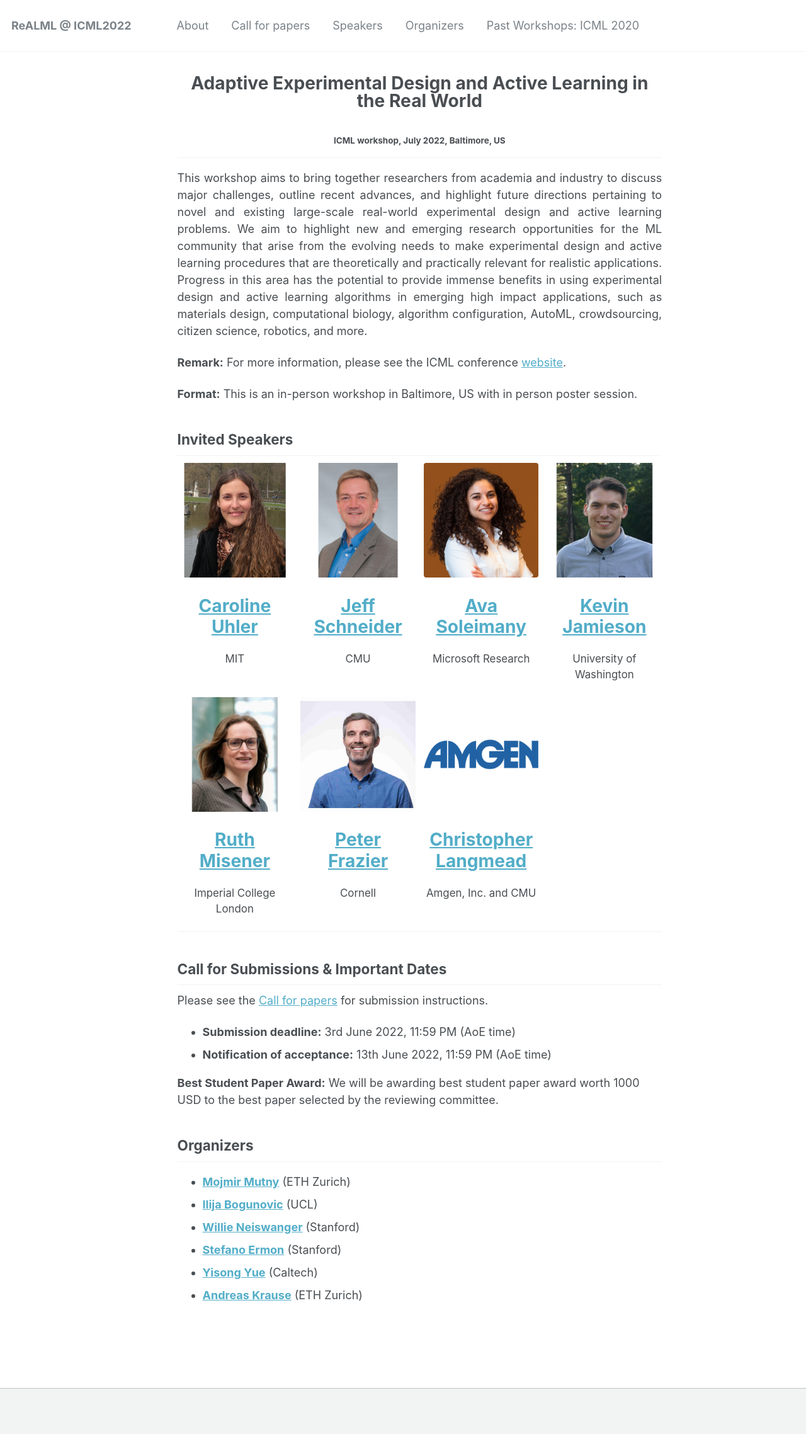
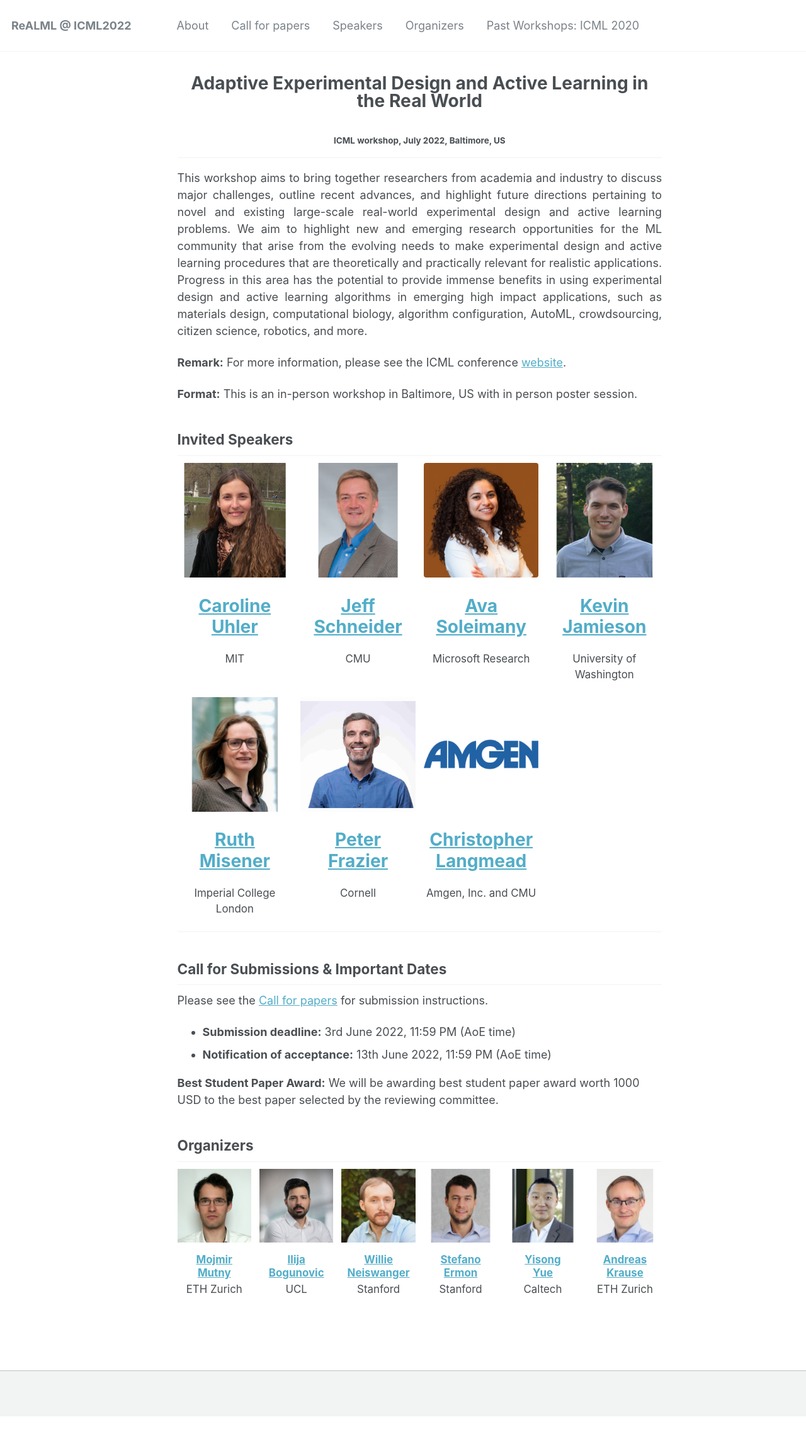
Before and after one commit to realworldml/icml2022, a Jekyll site: the page built from _pages/about.md, in a window 1280 px wide. Shown: the whole page at 63% size. Built offline with Jekyll 4.4.1, drawn with Linux system fonts in a browser that asks for light colours; after the commit the page ends 2249 px from its top, so only the background shows below that.

Commit message:
updated feature_row

```diff
--- /dev/null
+++ b/_includes/feature_row_custom2
@@ -0,0 +1,51 @@
+{% include base_path %}
+
+{% if include.id %}
+  {% assign feature_row2 = page.[include.id] %}
+{% else %}
+  {% assign feature_row_custom2 = page.feature_row_custom2 %}
+{% endif %}
+
+<div class="feature__wrapper2">
+
+  {% for f2 in feature_row_custom2 %}
+
+    {% if f2.url contains "://" %}
+      {% capture f_url %}{{ f2.url }}{% endcapture %}
+    {% else %}
+      {% capture f_url %}{{ f2.url | prepend: base_path }}{% endcapture %}
+    {% endif %}
+
+    <div class="featurecustom2__item{% if include.type %}--{{ include.type }}{% endif %}">
+      <div class="archive__item2">
+        {% if f2.image_path2 %}
+
+          <div class="archive__item-teaser2">
+            <img src=
+              {% if f2.image_path2 contains "://" %}
+                "{{ f2.image_path2 }}"
+              {% else %}
+                "{{ f2.image_path2 | prepend: "/images/" | prepend: base_path }}"
+              {% endif %}
+            alt="{% if f2.alt %}{{ f2.alt }}{% endif %}">
+          </div>
+        {% endif %}
+
+        <div class="archive__item-body2">
+          {% if f2.title2 %}
+            <h5 class="archive__item-title">{{ f2.title2 }}</h5>
+          {% endif %}
+        </div>
+
+        {% if f2.excerpt2 %}
+          <div class="archive__item-excerpt">
+            {{ f2.excerpt2 | markdownify }}
+          </div>
+        {% endif %}
+
+
+      </div>
+    </div>
+  {% endfor %}
+
+</div>
--- a/_pages/about.md
+++ b/_pages/about.md
@@ -32,6 +32,28 @@ feature_row_custom:
   - image_path: speaker-images/amgen-res.jpg
     title: <center><a href="https://www.cs.cmu.edu/~cjl/">Christopher <br> Langmead</a></center>
     excerpt: "Amgen, Inc. and CMU"
+
+
+feature_row_custom2:
+  - image_path2: organizer-images/mojmir.jpg
+    title2: <center> <a href="https://mojmirmutny.github.io">Mojmir<br>  Mutny</a></center>
+    excerpt2: "<center>ETH Zurich</center>"
+  - image_path2: organizer-images/ilija.jpg
+    title2: <center> <a href="http://ilijabogunovic.com">Ilija<br> Bogunovic</a></center>
+    excerpt2: "<center>UCL</center>"
+  - image_path2: organizer-images/willie.jpg
+    title2: <center> <a href="https://www.cs.cmu.edu/~wdn/">Willie<br>  Neiswanger</a> </center>
+    excerpt2: "<center>Stanford</center>"
+  - image_path2: organizer-images/stefano.jpg
+    title2: <center><a href="https://cs.stanford.edu/~ermon/">Stefano<br>  Ermon</a></center>
+    excerpt2: "<center>Stanford</center>"
+  - image_path2: organizer-images/yisong.jpg
+    title2: <center> <a href="http://www.yisongyue.com/">Yisong <br> Yue</a></center>
+    excerpt2: "<center>Caltech</center>"
+  - image_path2: organizer-images/andreas.jpg
+    title2: <center><a href="https://las.inf.ethz.ch/krausea">Andreas <br> Krause</a></center>
+    excerpt2: "<center>ETH Zurich</center>"
+
 
 
 ---
@@ -70,9 +92,12 @@ Please see the [Call for papers](/cfp/) for submission instructions.
 
 Organizers
 ------
-* **[Mojmir Mutny](https://mojmirmutny.github.io)** (ETH Zurich)
+<!-- * **[Mojmir Mutny](https://mojmirmutny.github.io)** (ETH Zurich)
 * **[Ilija Bogunovic](https://ilijabogunovic.com)** (UCL)
 * **[Willie Neiswanger](https://willieneis.github.io/)** (Stanford)
 * **[Stefano Ermon](https://cs.stanford.edu/~ermon/)** (Stanford)
 * **[Yisong Yue](http://www.yisongyue.com/)** (Caltech)
-* **[Andreas Krause](https://las.inf.ethz.ch/krausea)** (ETH Zurich)
+* **[Andreas Krause](https://las.inf.ethz.ch/krausea)** (ETH Zurich) -->
+
+
+{% include feature_row_custom2%}
--- a/_sass/_archive.scss
+++ b/_sass/_archive.scss
@@ -334,3 +334,96 @@
     }
   }
 }
+
+
+
+
+.featurecustom2__item {
+  margin-bottom: 2em;
+  font-size: 1.25rem;
+  margin: auto;
+
+
+  @include breakpoint($small) {
+    margin-bottom: 0;
+    text-align: center;
+
+    @include gallery(2 of 12);
+
+    .feature__item-teaser {
+      max-height: 200px;
+      text-align: center;
+      overflow: hidden;
+    }
+  }
+
+  &--left {
+    @include full();
+    font-size: 1.25rem;
+
+    .archive__item-teaser {
+      margin-bottom: 2em;
+    }
+
+    @include breakpoint($small) {
+      .archive__item-teaser {
+        @include span(5 of 12);
+      }
+
+      .archive__item-body {
+        @include span(7 of 12 last);
+        @include prefix(0.5 of 12);
+        @include suffix(1 of 12);
+      }
+    }
+  }
+
+  &--right {
+    @include full();
+    font-size: 1.25rem;
+
+    .archive__item-teaser {
+      margin-bottom: 2em;
+    }
+
+    @include breakpoint($small) {
+      text-align: right;
+
+      .archive__item-teaser {
+        @include span(5 of 12 rtl);
+      }
+
+      .archive__item-body {
+        @include span(7 of 12 last rtl);
+        @include prefix(0.5 of 12);
+        @include suffix(1 of 12);
+      }
+    }
+  }
+
+  &--center {
+    @include full();
+    font-size: 1.25rem;
+
+    .archive__item-teaser {
+      margin-bottom: 2em;
+    }
+
+    @include breakpoint($small) {
+      text-align: center;
+
+      .archive__item-teaser {
+        margin: 0 auto;
+        width: span(3 of 12 rtl);
+      }
+
+      .archive__item-body {
+
+        @include span(7 of 12 last rtl);
+        @include prefix(0.5 of 12);
+        @include suffix(1 of 12);
+
+      }
+    }
+  }
+}
```
